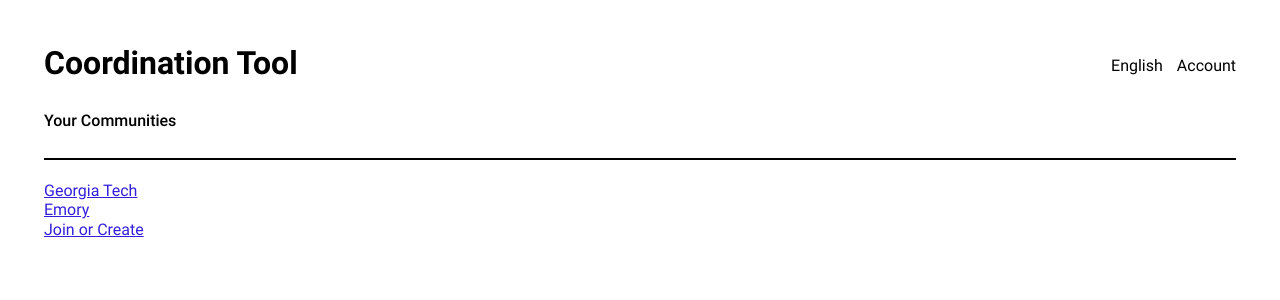
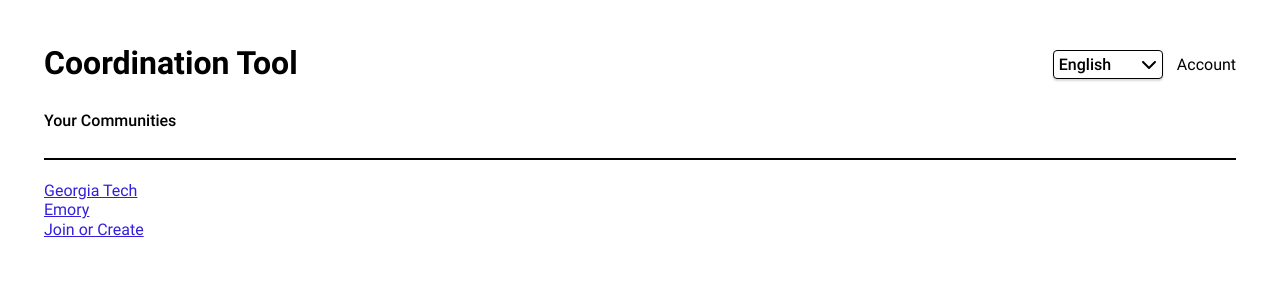
Before and after one commit to redes-unm/coordination-tool, a Next.js app: page /communities in a window 1280 px wide. Shown: the top 300 px of the page. Built offline with nearby package versions, Linux system fonts and the light colour scheme.

Commit message:
Implement styled, non-functional language menu
It looks good but still doesn't do anything.

Closes: #18

```diff
--- a/package.json
+++ b/package.json
@@ -15,6 +15,7 @@
     "@fortawesome/react-fontawesome": "^0.2.0",
     "@mapbox/mapbox-gl-draw": "^1.4.3",
     "@radix-ui/react-radio-group": "^1.1.3",
+    "@radix-ui/react-select": "^2.0.0",
     "@turf/center": "^6.5.0",
     "@turf/simplify": "^6.5.0",
     "geojson": "^0.5.0",
--- a/src/app/globals.css
+++ b/src/app/globals.css
@@ -12,6 +12,14 @@ html {
 body {
   font-family: Roboto, sans-serif;
   line-height: 1.2;
+  height: 100%;
+  margin: 0;
+  padding: 0;
+}
+
+/* do margin/padding/height/etc styles on an element within the body to prevent
+ * issues when Radix portals mess with the body to prevent scrolling */
+#body-content {
   margin: 2.75rem;
   height: calc(100% - 5.5rem);
 }
--- a/src/app/layout.tsx
+++ b/src/app/layout.tsx
@@ -15,7 +15,11 @@ export default function RootLayout({
 }) {
   return (
     <html lang="en">
-      <body>{children}</body>
+      <body>
+        <div id="body-content">
+          {children}
+        </div>
+      </body>
     </html>
   );
 }
--- /dev/null
+++ b/src/components/LanguageMenu.module.css
@@ -0,0 +1,32 @@
+.menu-btn {
+  font-weight: 500;
+  display: flex;
+  justify-content: space-between;
+  align-items: center;
+}
+
+.menu-btn, .menu-content {
+  border: 0.0625rem solid #000;
+  border-radius: 0.25rem;
+  background: #fff;
+  font-family: inherit;
+  font-size: inherit;
+  min-width: 6.875rem;
+  box-shadow: 0 0.125rem 0.125rem 0 #37425433;
+}
+
+.menu-btn, .menu-item {
+  padding: 0.25rem 0.3125rem;
+}
+
+.menu-icon {
+  line-height: 1;
+}
+
+.menu-item {
+  outline: none;
+}
+
+.menu-item[data-highlighted] {
+  background: #505d7333;
+}
--- /dev/null
+++ b/src/components/LanguageMenu.tsx
@@ -0,0 +1,36 @@
+'use client';
+
+import * as Select from '@radix-ui/react-select';
+import { FontAwesomeIcon } from '@fortawesome/react-fontawesome';
+import { faChevronDown } from '@fortawesome/free-solid-svg-icons';
+import styles from './LanguageMenu.module.css';
+
+const languages = {
+  en: 'English',
+  es: 'Español',
+};
+
+export default function LanguageMenu() {
+  return (
+    <Select.Root defaultValue="en">
+      <Select.Trigger className={styles['menu-btn']} aria-label="language">
+        <Select.Value />
+        <Select.Icon className={styles['menu-icon']}>
+          <FontAwesomeIcon icon={faChevronDown} />
+        </Select.Icon>
+      </Select.Trigger>
+
+      <Select.Portal>
+        <Select.Content className={styles['menu-content']}>
+          <Select.Viewport>
+            { Object.entries(languages).map(([code, name]) => (
+              <Select.Item value={code} key={code} className={styles['menu-item']}>
+                <Select.ItemText>{name}</Select.ItemText>
+              </Select.Item>
+            )) }
+          </Select.Viewport>
+        </Select.Content>
+      </Select.Portal>
+    </Select.Root>
+  );
+}
--- a/src/components/Page.module.css
+++ b/src/components/Page.module.css
@@ -30,8 +30,9 @@
 }
 
 .menus {
-  margin-block: 0.75rem;
+  margin-block: 0.375rem;
   display: flex;
+  align-items: center;
   gap: 0.875rem;
 }
 
--- a/src/components/Page.tsx
+++ b/src/components/Page.tsx
@@ -1,4 +1,5 @@
 import Breadcrumb from './Breadcrumb';
+import LanguageMenu from './LanguageMenu';
 import styles from './Page.module.css';
 
 type Props = React.PropsWithChildren<{
@@ -20,7 +21,7 @@ export default async function Page({
       <header className={styles['header']}>
         <h1 className={styles['title']}>Coordination Tool</h1>
         <nav className={styles['menus']}>
-          <span>English</span>
+          <LanguageMenu />
           <span>Account</span>
         </nav>
         <Breadcrumb className={styles['breadcrumb']} campaign={campaign} community={community} />
```
Also changed, not shown: 1 other file (tests, documents, lock files or other folders).
